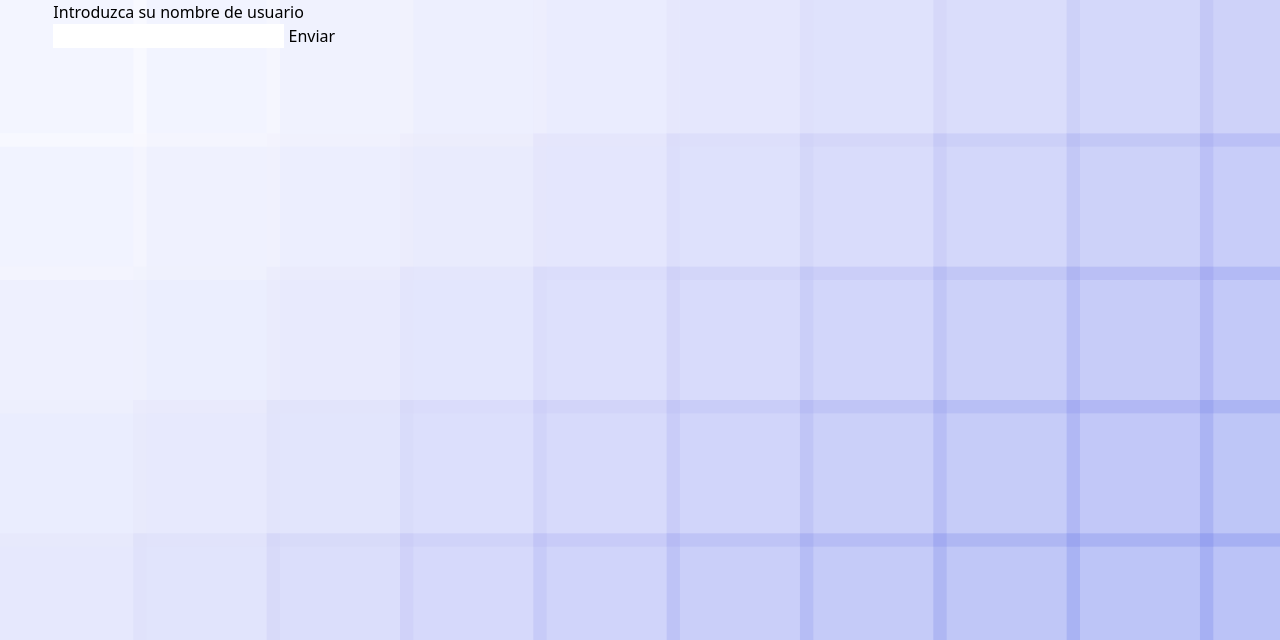
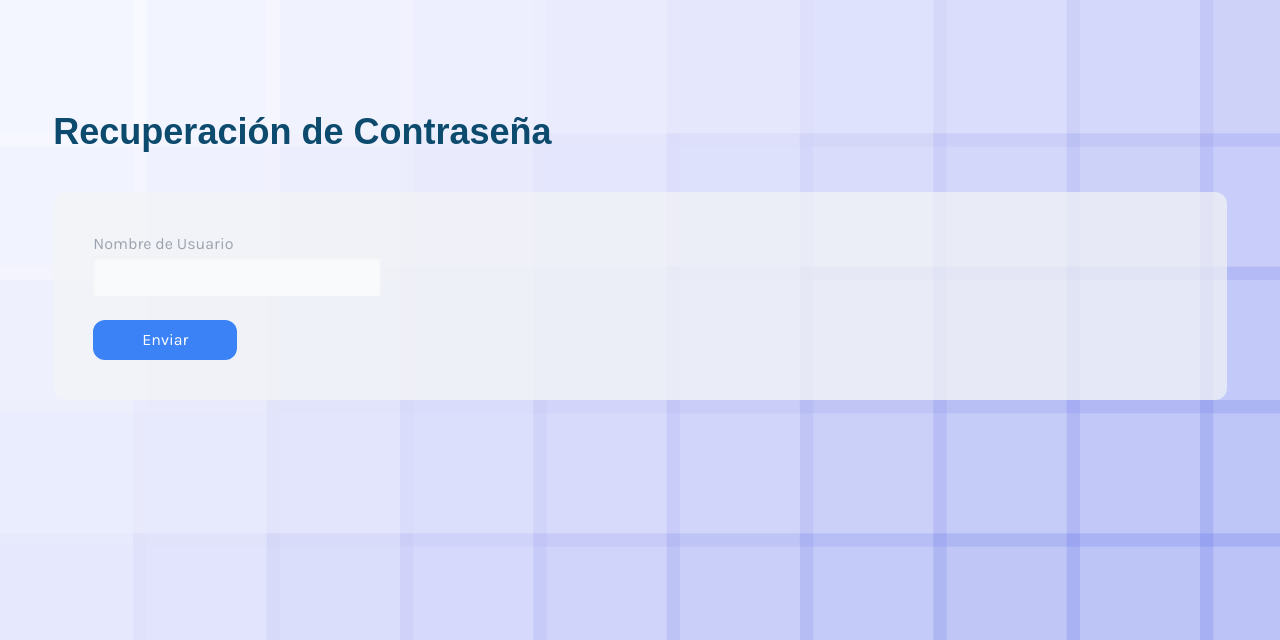
Before and after one commit to lbalbas/inventarioDirecc, a PHP site: page /recuperar.php in a window 1280 px wide. Shown: the top 640 px of the page. Run offline with PHP 8.4, Linux system fonts and the light colour scheme; style sheets or scripts are compiled from the project's sources; some web fonts are replaced.

Commit message:
Update recuperar.php

```diff
--- a/recuperar.php
+++ b/recuperar.php
@@ -6,7 +6,7 @@ if(isset($_POST["contraseña"])){
         $update_query = "UPDATE `usuarios` SET `contrasena` = '$encrypted_password' WHERE `nombre_usuario` = '".$_GET['usuario']."'";
         mysqli_query($conec, $update_query);
         echo "<script>alert('Contraseña actualizada exitosamente');
-        document.location('/login.php');</script>";
+        document.location = '/login.php';</script>";
         exit();
 }else if(isset($_POST["respuesta"])){
     $check_response_query = "SELECT `respuesta_recup` FROM `usuarios` WHERE `nombre_usuario` = '".$_GET['usuario']."'";
@@ -27,25 +27,43 @@ if(isset($_POST["contraseña"])){
     <link href="./datatables.min.css" rel="stylesheet">
 </head>
 <body class="w-11/12 mx-auto">
-    <div>
-        <form method="POST" action="">
+        <h1 class="mt-28 mb-10 text-4xl font-rubik text-sky-900 font-bold">Establecer Nueva Contraseña</h1>
+        <form class="justify-between mx-auto rounded-xl bg-gray-100 shadow-4xl bg-opacity-70 flex flex-col gap-6 p-10 font-karla text-gray-400" method="POST" action="">
+        <div class="flex flex-col w-72">
             <label for="nueva_contraseña">Nueva Contraseña:</label>
-            <input type="password" id="nueva_contraseña" name="contraseña" required>
+            <input  class="w-full bg-gray-50 shadow-inner px-4 py-2" type="password" id="nueva_contraseña" name="contraseña" required>
+        </div>
+        <div class="flex flex-col w-72">
             <label for="confirmar_contraseña">Confirmar Contraseña:</label>
-            <input type="password" id="confirmar_contraseña" name="confirmar_contraseña" required>
-            <input type="submit" id="submitBtn" value="Cambiar Contraseña" disabled>
+            <input  class="w-full bg-gray-50 shadow-inner px-4 py-2" type="password" id="confirmar_contraseña" name="confirmar_contraseña" required>
+        </div>
+            <input class="bg-blue-500 w-48 cursor-pointer text-white hover:text-blue-950 rounded-xl hover:bg-white px-4 py-2" type="submit" id="submitBtn" value="Cambiar Contraseña" disabled>
+            <span class="text-rose-400 bold hidden" id="passCheck">Las contraseñas no coinciden.</span>
         </form>
-    </div>
 
     <script>
+        document.getElementById("confirmar_contraseña").addEventListener("input", function() {
+            var nuevaContraseña = document.getElementById("nueva_contraseña").value;
+            var confirmarContraseña = document.getElementById("confirmar_contraseña").value;
+
+            if(nuevaContraseña === confirmarContraseña) {
+                document.getElementById("submitBtn").disabled = false;
+                document.getElementById("passCheck").classList.add("hidden");
+            } else {
+                document.getElementById("submitBtn").disabled = true;
+                document.getElementById("passCheck").classList.remove("hidden");
+            }
+        });
         document.getElementById("nueva_contraseña").addEventListener("input", function() {
             var nuevaContraseña = document.getElementById("nueva_contraseña").value;
             var confirmarContraseña = document.getElementById("confirmar_contraseña").value;
 
             if(nuevaContraseña === confirmarContraseña) {
                 document.getElementById("submitBtn").disabled = false;
+                document.getElementById("passCheck").classList.add("hidden");
             } else {
                 document.getElementById("submitBtn").disabled = true;
+                document.getElementById("passCheck").classList.remove("hidden");
             }
         });
     </script>
@@ -66,10 +84,13 @@ if(isset($_POST["contraseña"])){
 </head>
 <body class="w-11/12 mx-auto">
     <div>
-        <h1>Introduzca su nombre de usuario</h1>
-        <form id="usuarioForm">
-            <input type="text" name="usuario" id="usuario"/>
-            <input type="button" value="Enviar" onclick="redirectWithQuery()" />
+        <h1 class="mt-28 mb-10 text-4xl font-rubik text-sky-900 font-bold">Recuperación de Contraseña</h1>
+        <form class="justify-between mx-auto rounded-xl bg-gray-100 shadow-4xl bg-opacity-70 flex flex-col items-start p-10 font-karla text-gray-400 gap-6" id="usuarioForm">
+         <div class="flex flex-col w-72">
+         <label class="flex items-center gap-2" for="usuario">Nombre de Usuario</label>
+            <input  class="w-full bg-gray-50 shadow-inner px-4 py-2" type="text" name="usuario" id="usuario"/>
+            </div>
+            <input class="bg-blue-500 w-36 cursor-pointer text-white hover:text-blue-950 rounded-xl hover:bg-white px-4 py-2" type="button" value="Enviar" onclick="redirectWithQuery()" />
         </form>
     </div>
 
@@ -100,11 +121,13 @@ function promptForAnswer($conec){
     </head>
     <body class="w-11/12 mx-auto">
         <div>
-            <h1>Pregunta de Seguridad</h1>
-            <h2>'.$result["pregunta_recup"].'</h2>
-            <form method="POST" action="">
-            <input type="text" name="respuesta" id="respuesta"/>
-            <input type="submit" />
+        <h1 class="mt-28 mb-10 text-4xl font-rubik text-sky-900 font-bold">Recuperación de Contraseña</h1>
+            <form class="justify-between mx-auto rounded-xl bg-gray-100 shadow-4xl bg-opacity-70 flex flex-col p-10 gap-6 font-karla text-gray-400" method="POST" action="">
+            <div class="flex flex-col w-72">
+                        <label class="flex items-center gap-2 font-bold" >'.$result["pregunta_recup"].'</label>
+            <input  placeholder="Respuesta" class="w-full bg-gray-50 shadow-inner px-4 py-2" type="text" name="respuesta" id="respuesta"/>
+            </div>
+            <input class="bg-blue-500 cursor-pointer text-white hover:text-blue-950 rounded-xl hover:bg-white px-4 py-2 w-36" type="submit" />
             </form>
         </div>
     </body>
```
